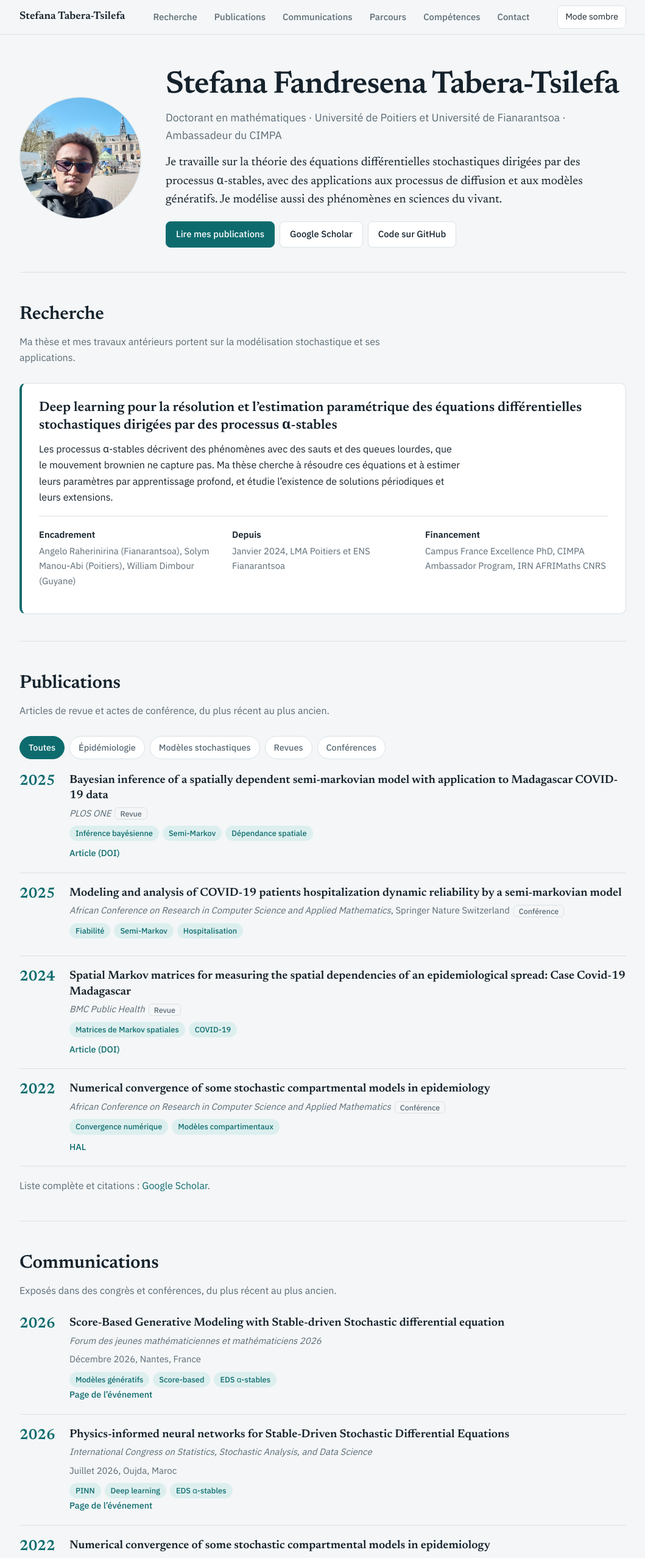
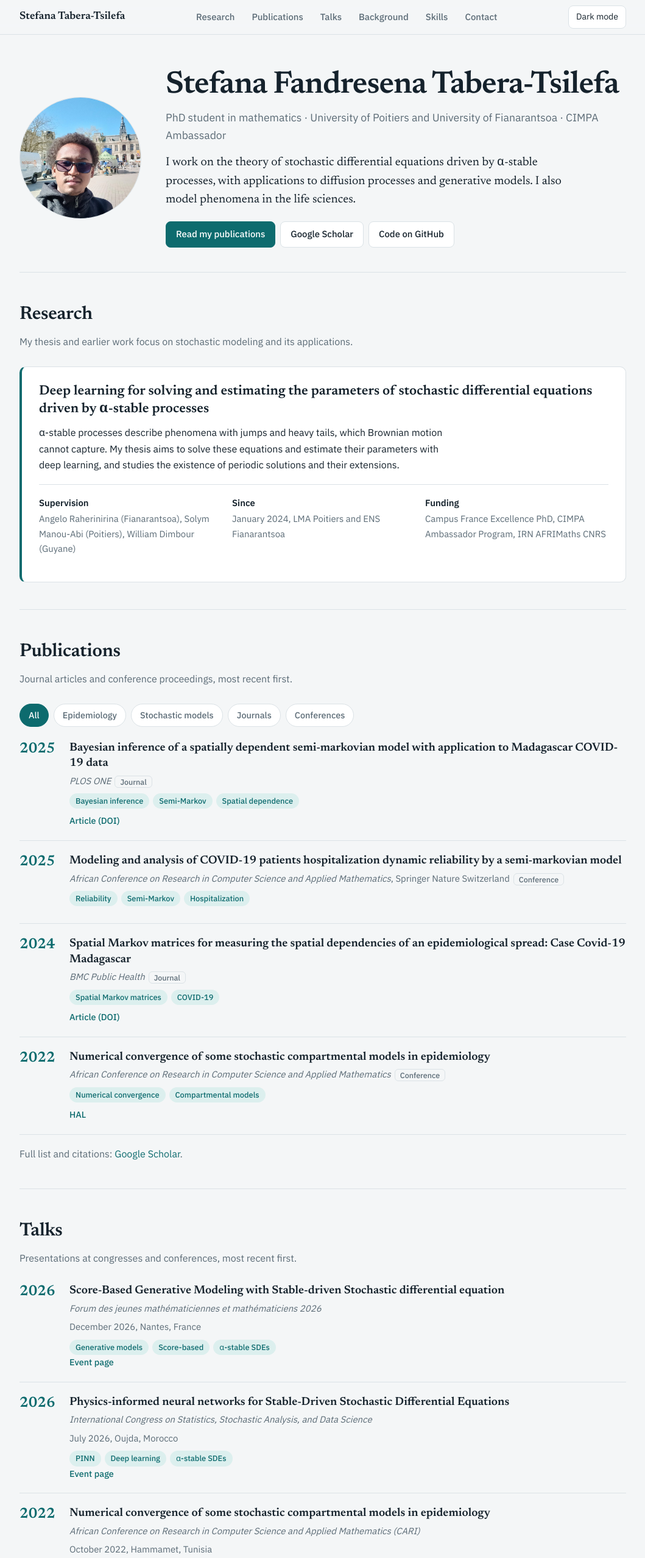
Before and after one commit to Jlingz14/Jlingz14.github.io, a plain HTML site: page index.html in a window 1280 px wide. Shown: the top 2555 px of the page at 61% size, without its empty margins (110-1169 px from the left). Drawn offline with Linux system fonts and the light colour scheme.

Commit message:
Update index.html

```diff
--- a/index.html
+++ b/index.html
@@ -1,10 +1,10 @@
 <!DOCTYPE html>
-<html lang="fr">
+<html lang="en">
 <head>
 <meta charset="UTF-8">
 <meta name="viewport" content="width=device-width, initial-scale=1">
-<title>Stefana Tabera-Tsilefa · Doctorant en mathématiques appliquées</title>
-<meta name="description" content="Doctorant en mathématiques (Poitiers / Fianarantsoa). Équations différentielles stochastiques α-stables, deep learning, modélisation épidémiologique.">
+<title>Stefana Tabera-Tsilefa · PhD student in applied mathematics</title>
+<meta name="description" content="PhD student in mathematics (Poitiers / Fianarantsoa). Stable-driven stochastic differential equations, diffusion processes, generative models, deep learning.">
 <link rel="preconnect" href="https://fonts.googleapis.com">
 <link rel="preconnect" href="https://fonts.gstatic.com" crossorigin>
 <link href="https://fonts.googleapis.com/css2?family=Newsreader:ital,opsz,wght@0,6..72,400;0,6..72,600;1,6..72,400&family=IBM+Plex+Sans:wght@400;500;600&display=swap" rel="stylesheet">
@@ -130,47 +130,47 @@ footer .links{justify-content:center;margin-bottom:14px}
   <div class="wrap">
     <b>Stefana Tabera-Tsilefa</b>
     <ul>
-      <li><a href="#recherche">Recherche</a></li>
+      <li><a href="#research">Research</a></li>
       <li><a href="#publications">Publications</a></li>
-      <li><a href="#communications">Communications</a></li>
-      <li><a href="#parcours">Parcours</a></li>
-      <li><a href="#competences">Compétences</a></li>
+      <li><a href="#talks">Talks</a></li>
+      <li><a href="#background">Background</a></li>
+      <li><a href="#skills">Skills</a></li>
       <li><a href="#contact">Contact</a></li>
     </ul>
-    <button id="theme" type="button" aria-label="Changer de thème">Mode sombre</button>
+    <button id="theme" type="button" aria-label="Toggle theme">Dark mode</button>
   </div>
 </nav>
 
 <main class="wrap">
 
 <header class="hero">
-  <img src="profile.jpg" alt="Portrait de Stefana Fandresena Tabera-Tsilefa">
+  <img src="profile.jpg" alt="Portrait of Stefana Fandresena Tabera-Tsilefa">
   <div>
     <h1>Stefana Fandresena Tabera-Tsilefa</h1>
-    <p class="role">Doctorant en mathématiques · Université de Poitiers et Université de Fianarantsoa · Ambassadeur du CIMPA</p>
-    <p class="pitch">Je travaille sur la théorie des équations différentielles stochastiques dirigées par des processus α-stables, avec des applications aux processus de diffusion et aux modèles génératifs. Je modélise aussi des phénomènes en sciences du vivant.</p>
+    <p class="role">PhD student in mathematics · University of Poitiers and University of Fianarantsoa · CIMPA Ambassador</p>
+    <p class="pitch">I work on the theory of stochastic differential equations driven by α-stable processes, with applications to diffusion processes and generative models. I also model phenomena in the life sciences.</p>
     <div class="links">
-      <a class="btn main" href="#publications">Lire mes publications</a>
-      <a class="btn" href="https://scholar.google.com/citations?user=mdRZ-0EAAAAJ&hl=fr" target="_blank" rel="noopener">Google Scholar</a>
-      <a class="btn" href="https://github.com/jlingz14" target="_blank" rel="noopener">Code sur GitHub</a>
-      <!-- Ajoutez ici : <a class="btn" href="cv.pdf">CV (PDF)</a> -->
+      <a class="btn main" href="#publications">Read my publications</a>
+      <a class="btn" href="https://scholar.google.com/citations?user=mdRZ-0EAAAAJ&hl=en" target="_blank" rel="noopener">Google Scholar</a>
+      <a class="btn" href="https://github.com/jlingz14" target="_blank" rel="noopener">Code on GitHub</a>
+      <!-- Add here: <a class="btn" href="cv.pdf">CV (PDF)</a> -->
     </div>
   </div>
 </header>
 
-<!-- RECHERCHE -->
-<section id="recherche">
-  <h2>Recherche</h2>
-  <p class="lead">Ma thèse et mes travaux antérieurs portent sur la modélisation stochastique et ses applications.</p>
+<!-- RESEARCH -->
+<section id="research">
+  <h2>Research</h2>
+  <p class="lead">My thesis and earlier work focus on stochastic modeling and its applications.</p>
 
   <div class="thesis">
-    <h3>Deep learning pour la résolution et l’estimation paramétrique des équations différentielles stochastiques dirigées par des processus α-stables</h3>
-    <p>Les processus α-stables décrivent des phénomènes avec des sauts et des queues lourdes, que le mouvement brownien ne capture pas. Ma thèse cherche à résoudre ces équations et à estimer leurs paramètres par apprentissage profond, et étudie l’existence de solutions périodiques et leurs extensions.</p>
-    <!-- Ajoutez 2 à 3 phrases sur vos résultats ou votre méthode principale -->
+    <h3>Deep learning for solving and estimating the parameters of stochastic differential equations driven by α-stable processes</h3>
+    <p>α-stable processes describe phenomena with jumps and heavy tails, which Brownian motion cannot capture. My thesis aims to solve these equations and estimate their parameters with deep learning, and studies the existence of periodic solutions and their extensions.</p>
+    <!-- Add 2 to 3 sentences on your main results or method -->
     <dl class="meta">
-      <div><dt>Encadrement</dt><dd>Angelo Raherinirina (Fianarantsoa), Solym Manou-Abi (Poitiers), William Dimbour (Guyane)</dd></div>
-      <div><dt>Depuis</dt><dd>Janvier 2024, LMA Poitiers et ENS Fianarantsoa</dd></div>
-      <div><dt>Financement</dt><dd>Campus France Excellence PhD, CIMPA Ambassador Program, IRN AFRIMaths CNRS</dd></div>
+      <div><dt>Supervision</dt><dd>Angelo Raherinirina (Fianarantsoa), Solym Manou-Abi (Poitiers), William Dimbour (Guyane)</dd></div>
+      <div><dt>Since</dt><dd>January 2024, LMA Poitiers and ENS Fianarantsoa</dd></div>
+      <div><dt>Funding</dt><dd>Campus France Excellence PhD, CIMPA Ambassador Program, IRN AFRIMaths CNRS</dd></div>
     </dl>
   </div>
 </section>
@@ -178,14 +178,14 @@ footer .links{justify-content:center;margin-bottom:14px}
 <!-- PUBLICATIONS -->
 <section id="publications">
   <h2>Publications</h2>
-  <p class="lead">Articles de revue et actes de conférence, du plus récent au plus ancien.</p>
+  <p class="lead">Journal articles and conference proceedings, most recent first.</p>
 
-  <div class="filters" role="group" aria-label="Filtrer les publications">
-    <button type="button" data-f="all" aria-pressed="true">Toutes</button>
-    <button type="button" data-f="epid" aria-pressed="false">Épidémiologie</button>
-    <button type="button" data-f="stoch" aria-pressed="false">Modèles stochastiques</button>
-    <button type="button" data-f="journal" aria-pressed="false">Revues</button>
-    <button type="button" data-f="conf" aria-pressed="false">Conférences</button>
+  <div class="filters" role="group" aria-label="Filter publications">
+    <button type="button" data-f="all" aria-pressed="true">All</button>
+    <button type="button" data-f="epid" aria-pressed="false">Epidemiology</button>
+    <button type="button" data-f="stoch" aria-pressed="false">Stochastic models</button>
+    <button type="button" data-f="journal" aria-pressed="false">Journals</button>
+    <button type="button" data-f="conf" aria-pressed="false">Conferences</button>
   </div>
 
   <ol class="pubs">
@@ -193,8 +193,8 @@ footer .links{justify-content:center;margin-bottom:14px}
       <div class="year">2025</div>
       <div>
         <h3>Bayesian inference of a spatially dependent semi-markovian model with application to Madagascar COVID-19 data</h3>
-        <p class="venue"><i>PLOS ONE</i><span class="kind">Revue</span></p>
-        <ul class="tags"><li>Inférence bayésienne</li><li>Semi-Markov</li><li>Dépendance spatiale</li></ul>
+        <p class="venue"><i>PLOS ONE</i><span class="kind">Journal</span></p>
+        <ul class="tags"><li>Bayesian inference</li><li>Semi-Markov</li><li>Spatial dependence</li></ul>
         <div class="pub-links"><a href="https://doi.org/10.1371/journal.pone.0326264" target="_blank" rel="noopener">Article (DOI)</a></div>
       </div>
     </li>
@@ -202,17 +202,17 @@ footer .links{justify-content:center;margin-bottom:14px}
       <div class="year">2025</div>
       <div>
         <h3>Modeling and analysis of COVID-19 patients hospitalization dynamic reliability by a semi-markovian model</h3>
-        <p class="venue"><i>African Conference on Research in Computer Science and Applied Mathematics</i>, Springer Nature Switzerland<span class="kind">Conférence</span></p>
-        <ul class="tags"><li>Fiabilité</li><li>Semi-Markov</li><li>Hospitalisation</li></ul>
-        <!-- Ajoutez le lien DOI Springer -->
+        <p class="venue"><i>African Conference on Research in Computer Science and Applied Mathematics</i>, Springer Nature Switzerland<span class="kind">Conference</span></p>
+        <ul class="tags"><li>Reliability</li><li>Semi-Markov</li><li>Hospitalization</li></ul>
+        <!-- Add the Springer DOI link -->
       </div>
     </li>
     <li class="pub" data-t="epid stoch journal">
       <div class="year">2024</div>
       <div>
         <h3>Spatial Markov matrices for measuring the spatial dependencies of an epidemiological spread: Case Covid-19 Madagascar</h3>
-        <p class="venue"><i>BMC Public Health</i><span class="kind">Revue</span></p>
-        <ul class="tags"><li>Matrices de Markov spatiales</li><li>COVID-19</li></ul>
+        <p class="venue"><i>BMC Public Health</i><span class="kind">Journal</span></p>
+        <ul class="tags"><li>Spatial Markov matrices</li><li>COVID-19</li></ul>
         <div class="pub-links"><a href="https://doi.org/10.1186/s12889-024-19654-9" target="_blank" rel="noopener">Article (DOI)</a></div>
       </div>
     </li>
@@ -220,28 +220,28 @@ footer .links{justify-content:center;margin-bottom:14px}
       <div class="year">2022</div>
       <div>
         <h3>Numerical convergence of some stochastic compartmental models in epidemiology</h3>
-        <p class="venue"><i>African Conference on Research in Computer Science and Applied Mathematics</i><span class="kind">Conférence</span></p>
-        <ul class="tags"><li>Convergence numérique</li><li>Modèles compartimentaux</li></ul>
+        <p class="venue"><i>African Conference on Research in Computer Science and Applied Mathematics</i><span class="kind">Conference</span></p>
+        <ul class="tags"><li>Numerical convergence</li><li>Compartmental models</li></ul>
         <div class="pub-links"><a href="https://inria.hal.science/hal-03715840" target="_blank" rel="noopener">HAL</a></div>
       </div>
     </li>
   </ol>
-  <p class="lead" style="margin:18px 0 0">Liste complète et citations : <a href="https://scholar.google.com/citations?user=mdRZ-0EAAAAJ&hl=fr" target="_blank" rel="noopener">Google Scholar</a>.</p>
+  <p class="lead" style="margin:18px 0 0">Full list and citations: <a href="https://scholar.google.com/citations?user=mdRZ-0EAAAAJ&hl=en" target="_blank" rel="noopener">Google Scholar</a>.</p>
 </section>
 
-<!-- COMMUNICATIONS -->
-<section id="communications">
-  <h2>Communications</h2>
-  <p class="lead">Exposés dans des congrès et conférences, du plus récent au plus ancien.</p>
+<!-- TALKS -->
+<section id="talks">
+  <h2>Talks</h2>
+  <p class="lead">Presentations at congresses and conferences, most recent first.</p>
   <ol class="talks">
     <li class="talk">
       <div class="year">2026</div>
       <div>
         <h3>Score-Based Generative Modeling with Stable-driven Stochastic differential equation</h3>
         <p class="venue"><i>Forum des jeunes mathématiciennes et mathématiciens 2026</i></p>
-        <p class="when">Décembre 2026, Nantes, France</p>
-        <ul class="tags"><li>Modèles génératifs</li><li>Score-based</li><li>EDS α-stables</li></ul>
-        <div class="pub-links"><a href="https://fjmm-26.sciencesconf.org/" target="_blank" rel="noopener">Page de l’événement</a></div>
+        <p class="when">December 2026, Nantes, France</p>
+        <ul class="tags"><li>Generative models</li><li>Score-based</li><li>α-stable SDEs</li></ul>
+        <div class="pub-links"><a href="https://fjmm-26.sciencesconf.org/" target="_blank" rel="noopener">Event page</a></div>
       </div>
     </li>
     <li class="talk">
@@ -249,9 +249,9 @@ footer .links{justify-content:center;margin-bottom:14px}
       <div>
         <h3>Physics-informed neural networks for Stable-Driven Stochastic Differential Equations</h3>
         <p class="venue"><i>International Congress on Statistics, Stochastic Analysis, and Data Science</i></p>
-        <p class="when">Juillet 2026, Oujda, Maroc</p>
-        <ul class="tags"><li>PINN</li><li>Deep learning</li><li>EDS α-stables</li></ul>
-        <div class="pub-links"><a href="https://ssmds26.ump.ma/" target="_blank" rel="noopener">Page de l’événement</a></div>
+        <p class="when">July 2026, Oujda, Morocco</p>
+        <ul class="tags"><li>PINN</li><li>Deep learning</li><li>α-stable SDEs</li></ul>
+        <div class="pub-links"><a href="https://ssmds26.ump.ma/" target="_blank" rel="noopener">Event page</a></div>
       </div>
     </li>
     <li class="talk">
@@ -259,55 +259,55 @@ footer .links{justify-content:center;margin-bottom:14px}
       <div>
         <h3>Numerical convergence of some stochastic compartmental models in epidemiology</h3>
         <p class="venue"><i>African Conference on Research in Computer Science and Applied Mathematics (CARI)</i></p>
-        <p class="when">Octobre 2022, Hammamet, Tunisie</p>
-        <ul class="tags"><li>Convergence numérique</li><li>Modèles compartimentaux</li></ul>
-        <div class="pub-links"><a href="https://inria.hal.science/CARI2022" target="_blank" rel="noopener">Page de l’événement</a></div>
+        <p class="when">October 2022, Hammamet, Tunisia</p>
+        <ul class="tags"><li>Numerical convergence</li><li>Compartmental models</li></ul>
+        <div class="pub-links"><a href="https://inria.hal.science/CARI2022" target="_blank" rel="noopener">Event page</a></div>
       </div>
     </li>
   </ol>
 </section>
 
-<!-- PARCOURS -->
-<section id="parcours">
-  <h2>Parcours</h2>
-  <p class="lead">Formation en probabilités appliquées, et enseignement à l’ENS Fianarantsoa.</p>
+<!-- BACKGROUND -->
+<section id="background">
+  <h2>Background</h2>
+  <p class="lead">Training in applied probability, and teaching at ENS Fianarantsoa.</p>
   <div class="two">
     <div>
-      <h3 class="sub">Formation</h3>
+      <h3 class="sub">Education</h3>
       <ul class="tl">
-        <li><time>Depuis janv. 2024</time><h4>Doctorat en mathématiques</h4><p>Université de Poitiers et Université de Fianarantsoa</p></li>
-        <li><time>Août 2024</time><h4>École de recherche CIMPA</h4><p>ENS du Burundi, EDP, modélisation, simulations</p></li>
-        <li><time>2022 – 2023</time><h4>Master Recherche en Didactique des mathématiques et applications <span class="tag-major">Major de promotion</span></h4><p>ENS Fianarantsoa, spécialité probabilités appliquées</p></li>
-        <li><time>Fév. – avril 2023</time><h4>Stage de recherche M2</h4><p>Université de Mayotte, EDS α-stables : existence et approximation numérique</p></li>
-        <li><time>Juil. – déc. 2022</time><h4>Stage de recherche M2</h4><p>IRD, projet DIDEM, delta de la Betsiboka</p></li>
-        <li><time>Oct. 2022</time><h4>École de recherche CIMPA</h4><p>Tunis, biologie mathématique et écologie théorique</p></li>
-        <li><time>Fév. 2022</time><h4>École de recherche CIMPA</h4><p>Fianarantsoa, modélisation probabiliste et statistique, épidémiologie et environnement</p></li>
-        <li><time>2020</time><h4>Master d’aptitude pédagogique en mathématiques</h4><p>ENS Fianarantsoa</p></li>
-        <li><time>2017</time><h4>Licence d’aptitude pédagogique en mathématiques</h4><p>ENS Fianarantsoa</p></li>
+        <li><time>Since Jan. 2024</time><h4>PhD in Mathematics</h4><p>University of Poitiers and University of Fianarantsoa</p></li>
+        <li><time>Aug. 2024</time><h4>CIMPA Research School</h4><p>ENS Burundi, PDEs, modeling, simulations</p></li>
+        <li><time>2022 – 2023</time><h4>Research Master in Mathematics Education and Applications <span class="tag-major">Top of class</span></h4><p>ENS Fianarantsoa, specialty applied probability</p></li>
+        <li><time>Feb. – Apr. 2023</time><h4>Research internship (M2)</h4><p>University of Mayotte, α-stable SDEs: existence and numerical approximation</p></li>
+        <li><time>Jul. – Dec. 2022</time><h4>Research internship (M2)</h4><p>IRD, DIDEM project, Betsiboka delta</p></li>
+        <li><time>Oct. 2022</time><h4>CIMPA Research School</h4><p>Tunis, mathematical biology and theoretical ecology</p></li>
+        <li><time>Feb. 2022</time><h4>CIMPA Research School</h4><p>Fianarantsoa, probabilistic and statistical modeling, epidemiology and environment</p></li>
+        <li><time>2020</time><h4>Master's in Mathematics Teaching</h4><p>ENS Fianarantsoa</p></li>
+        <li><time>2017</time><h4>Bachelor's in Mathematics Teaching</h4><p>ENS Fianarantsoa</p></li>
       </ul>
     </div>
     <div>
-      <h3 class="sub">Responsabilités et enseignement</h3>
+      <h3 class="sub">Responsibilities and teaching</h3>
       <ul class="tl">
-        <li><time>Depuis janv. 2026</time><h4>Ambassadeur du CIMPA</h4><p>Centre International de Mathématiques Pures et Appliquées</p></li>
-        <li><time>Depuis juin 2025</time><h4>Chargé de recherche, projet CONNECTER-IA</h4><p>Analyse et traitement statistique des données d’enquête</p></li>
-        <li><time>Janv. 2025 – oct. 2026</time><h4>Responsable du parcours Licence Mathématiques</h4><p>ENS Fianarantsoa</p></li>
-        <li><time>Depuis oct. 2023</time><h4>Enseignant vacataire, ENS Fianarantsoa</h4><p>Structures de données et algorithmique (L1), probabilités (L2), programmation scientifique (L3), analyse fonctionnelle (M1)</p></li>
-        <li><time>Depuis 2021</time><h4>Animath International</h4><p>Préparation des élèves aux Olympiades de mathématiques à Madagascar</p></li>
+        <li><time>Since Jan. 2026</time><h4>CIMPA Ambassador</h4><p>International Centre for Pure and Applied Mathematics</p></li>
+        <li><time>Since Jun. 2025</time><h4>Research officer, CONNECTER-IA project</h4><p>Statistical analysis of survey data</p></li>
+        <li><time>Jan. 2025 – Oct. 2026</time><h4>Head of the Mathematics Bachelor's track</h4><p>ENS Fianarantsoa</p></li>
+        <li><time>Since Oct. 2023</time><h4>Part-time lecturer, ENS Fianarantsoa</h4><p>Data structures and algorithms (L1), probability (L2), scientific programming (L3), functional analysis (M1)</p></li>
+        <li><time>Since 2021</time><h4>Animath International</h4><p>Training students for mathematics olympiads in Madagascar</p></li>
       </ul>
     </div>
   </div>
 </section>
 
-<!-- COMPÉTENCES -->
-<section id="competences">
-  <h2>Compétences</h2>
-  <p class="lead">Outils mathématiques et techniques que j’utilise dans mes travaux.</p>
+<!-- SKILLS -->
+<section id="skills">
+  <h2>Skills</h2>
+  <p class="lead">Mathematical and technical tools I use in my work.</p>
   <div class="skills">
-    <div><h3>Mathématiques</h3><ul class="tags big"><li>Probabilités</li><li>Processus stochastiques</li><li>Statistique mathématique</li><li>Analyse fonctionnelle</li></ul></div>
-    <div><h3>Méthodes numériques</h3><ul class="tags big"><li>Apprentissage automatique</li><li>Deep learning</li><li>Programmation scientifique</li><li>Analyse statistique de données</li></ul></div>
-    <!-- Précisez vos outils : Python, PyTorch, R, LaTeX, etc. -->
-    <div><h3>Langues</h3><ul class="tags big"><li>Malagasy (langue maternelle)</li><li>Français (courant)</li><li>Anglais (intermédiaire)</li></ul></div>
+    <div><h3>Mathematics</h3><ul class="tags big"><li>Probability</li><li>Stochastic processes</li><li>Mathematical statistics</li><li>Functional analysis</li></ul></div>
+    <div><h3>Computational methods</h3><ul class="tags big"><li>Machine learning</li><li>Deep learning</li><li>Scientific programming</li><li>Statistical data analysis</li></ul></div>
+    <!-- Specify your tools: Python, PyTorch, R, LaTeX, etc. -->
+    <div><h3>Languages</h3><ul class="tags big"><li>Malagasy (native)</li><li>French (fluent)</li><li>English (intermediate)</li></ul></div>
   </div>
 </section>
 
@@ -329,7 +329,7 @@ footer .links{justify-content:center;margin-bottom:14px}
 (function(){
   var root=document.documentElement, btn=document.getElementById('theme');
   var dark=window.matchMedia&&window.matchMedia('(prefers-color-scheme: dark)').matches;
-  function apply(d){root.setAttribute('data-theme',d?'dark':'light');btn.textContent=d?'Mode clair':'Mode sombre'}
+  function apply(d){root.setAttribute('data-theme',d?'dark':'light');btn.textContent=d?'Light mode':'Dark mode'}
   apply(dark);
   btn.addEventListener('click',function(){dark=!dark;apply(dark)});
 
```
